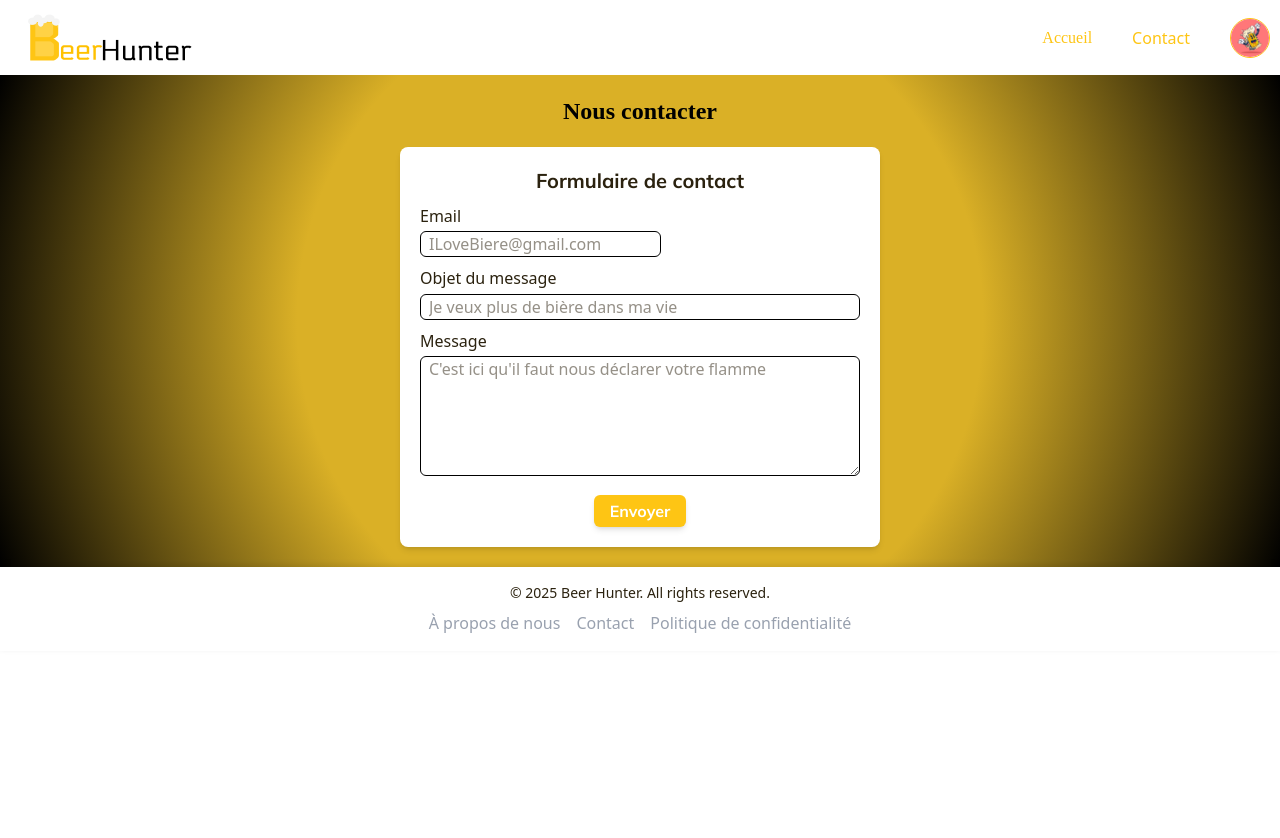
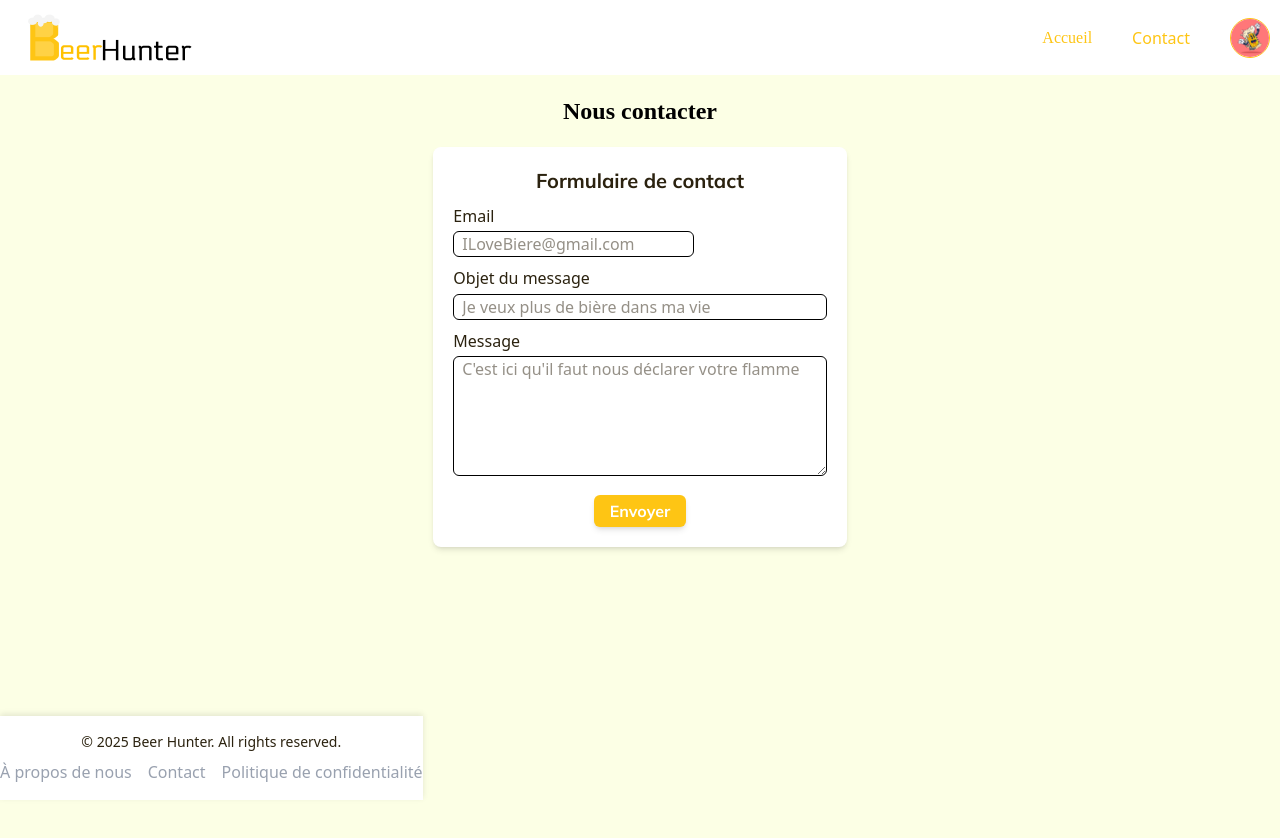
Before and after one commit to teo-crth/beerHunter, a React (Vite) app in the folder frontend/: page /contact in a window 1280 px wide. Shown: the top 838 px of the page. Before the commit the page ends 800 px from the top, so only its background shows below. Built offline with nearby package versions, Linux system fonts and the light colour scheme; no server answers; a web font is replaced by a local one.

Commit message:
form contact

```diff
--- a/frontend/src/components/Footer/Footer.jsx
+++ b/frontend/src/components/Footer/Footer.jsx
@@ -2,7 +2,7 @@ import React from "react";
 
 const Footer = () => {
     return (
-        <footer className="bg-gray-800 light-mode:bg-light text-light light-mode:text-dark shadow-[0_-2px_6px_rgba(0,0,0,0.1)] text-center py-4">
+        <footer className="bg-gray-800 absolute bottom-0 light-mode:bg-light text-light light-mode:text-dark shadow-[0_-2px_6px_rgba(0,0,0,0.1)] text-center py-4">
             <p className="text-sm">
                 © {new Date().getFullYear()} Beer Hunter. All rights reserved.
             </p>
--- a/frontend/src/pages/Contact.jsx
+++ b/frontend/src/pages/Contact.jsx
@@ -21,9 +21,9 @@ const Contact = () => {
     }
 
     return (
-        <div className='container-contact flex flex-col items-center justify-center w-full light-mode:bg-amber-100 p-5 h-full'>
+        <div className='container-contact min-h-dvh flex flex-col items-center justify-start w-full light-mode:bg-light p-5 h-full'>
             <h1 className='font-title font-bold text-2xl mb-5 text-light light-mode:text-dark-black'>Nous contacter</h1>
-            <form onSubmit={handleSubmit} className='container-form w-120 min-h-100 flex flex-col items-start justify-between text-center gap-0.5 shadow-md bg-dark-black light-mode:bg-light text-light light-mode:text-dark rounded-lg p-5'>
+            <form onSubmit={handleSubmit} className='container-form w-full md:w-1/2 lg:w-1/3 min-h-100 flex flex-col items-start justify-between text-center gap-0.5 shadow-md bg-dark-black light-mode:bg-light text-light light-mode:text-dark rounded-lg p-5'>
                 <h3 className='font-text font-bold text-xl text-center w-full'>Formulaire de contact</h3>
 
                 <label className="mt-[5px]" htmlFor="email">Email</label>
--- a/frontend/src/pages/Home.jsx
+++ b/frontend/src/pages/Home.jsx
@@ -5,7 +5,7 @@ export default function Home() {
   return (
    <div className="container-home flex flex-col items-center justify-center bg-dark light-mode:bg-light pb-5  text-light light-mode:text-dark-black">
     <section className="presentation font-text text-center flex flex-col items-center justify-center pt-5">
-      <h1 className="text-2xl font-bold ">Bienvenue sur BeerHunter !</h1>
+      <h1 className="text-2xl font-bold p-1">Bienvenue sur BeerHunter !</h1>
       <h2 className="text-xl">Ne restez jamais sur votre soif</h2>
       <h3 className="text-xs mt-2">Trouver les bars près de chez vous qui servent votre bière préférée</h3>
     </section>
--- a/frontend/src/style/global-style.css
+++ b/frontend/src/style/global-style.css
@@ -46,3 +46,7 @@
 .container-profilPage, .container-contact {
     background: radial-gradient(circle at center, rgb(218, 176, 38) 50%, rgba(0, 0, 0, 1) 100%);
 }
+
+.light-mode .container-profilPage, .light-mode .container-contact {
+    background: rgb(252, 255, 229);
+}
```
